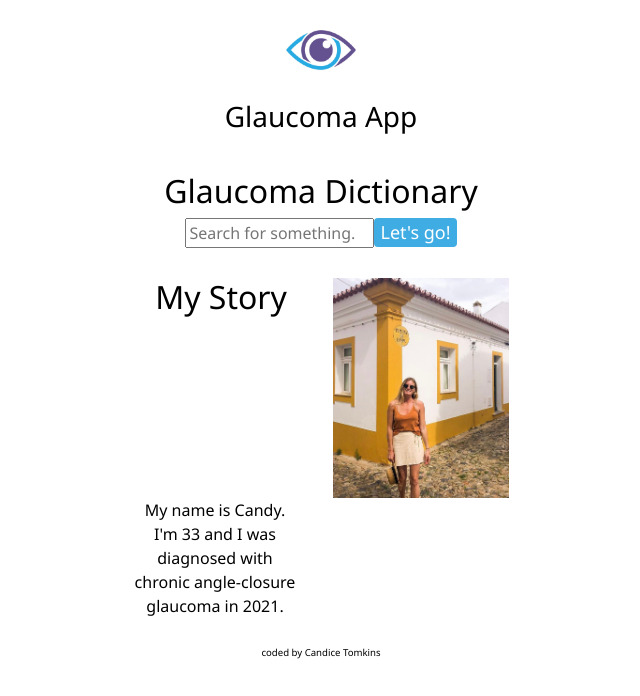
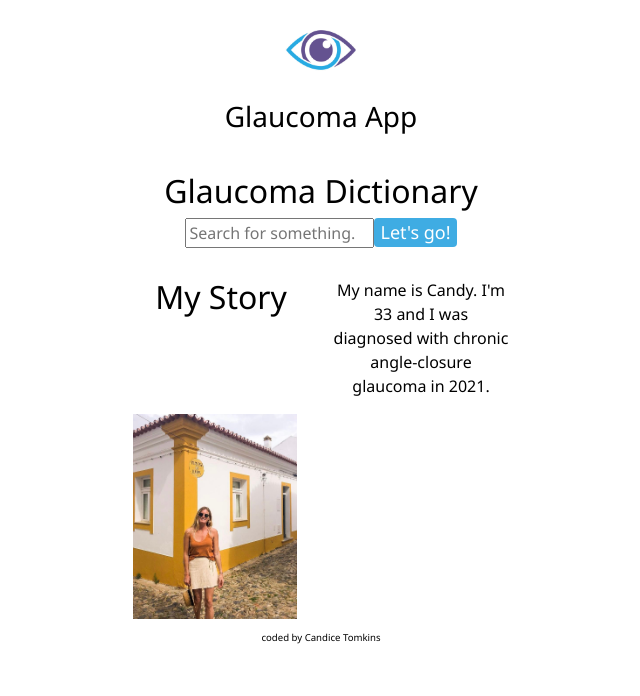
Before and after one commit to CandiceTomkins/glaucoma-app, a React (Create React App) app: page / in a window 1280 px wide. Shown: the top 696 px of the page, without its empty margins (319-959 px from the left). Built offline with nearby package versions, Linux system fonts and the light colour scheme.

Commit message:
move img

```diff
--- a/src/MyStory.js
+++ b/src/MyStory.js
@@ -10,18 +10,18 @@ export default function MyStory() {
           <h2>My Story</h2>
         </div>
         <div className="col-6">
-          <img
-            src={candy}
-            alt="candy-yellow-white-house"
-            className="candy img-fluid"
-          />
+          <p>
+            My name is Candy. I'm 33 and I was diagnosed with chronic
+            angle-closure glaucoma in 2021.
+          </p>
         </div>
         <div className="row">
           <div className="col-6">
-            <p>
-              My name is Candy. I'm 33 and I was diagnosed with chronic
-              angle-closure glaucoma in 2021.
-            </p>
+            <img
+              src={candy}
+              alt="candy-yellow-white-house"
+              className="candy img-fluid"
+            />
           </div>
         </div>
       </div>
```
